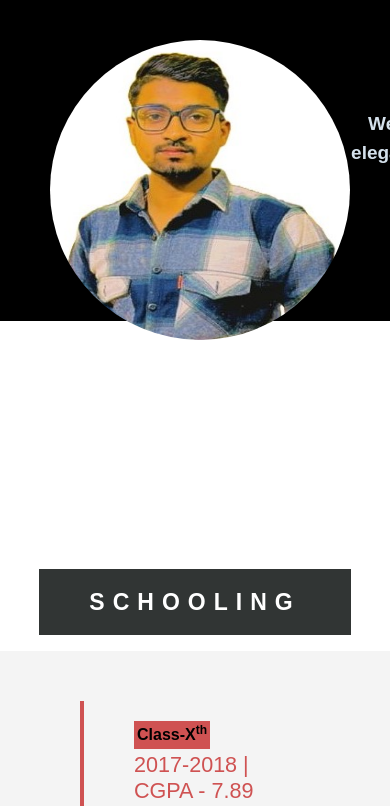
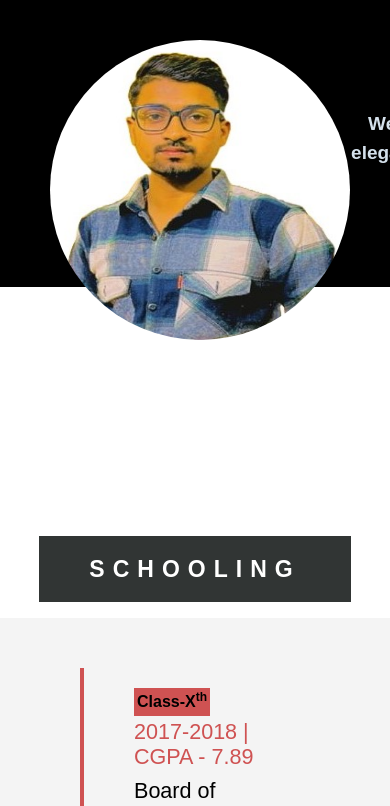
Before and after one commit to Tarunpal10/My-portfolio, a React (Create React App) app: page /education in a window 390 px wide. Shown: the top 806 px of the page. Built offline with nearby package versions, Linux system fonts and the light colour scheme.

Commit message:
newchnages

```diff
--- a/src/Style/Education.css
+++ b/src/Style/Education.css
@@ -140,3 +140,7 @@
   #cwr p{
     color: white;
   }
+
+  @media  screen and (max-width:379px) {
+
+  }
--- a/src/Style/Skill.css
+++ b/src/Style/Skill.css
@@ -104,7 +104,7 @@ margin-left: 30%;
 
 @media  screen and (max-width:379px) {
  .container{
-    width: 386vw;
+    width: 350vw;
     gap: 60px;
     padding-bottom: 30px;
     flex-wrap: wrap;
@@ -133,7 +133,7 @@ margin-left: 30%;
     justify-content: center;
     text-align: center;
     height: auto;
-    width: 373vw;
+    width: 350vw;
     gap: 50px;
     padding-right: 10px;
     padding-bottom: 50px;
--- a/src/Style/hero.css
+++ b/src/Style/hero.css
@@ -88,6 +88,6 @@
         margin: 0;
     }
     .hero{
-        height: 38vh;
+        height: 34vh;
     }
 }
```
